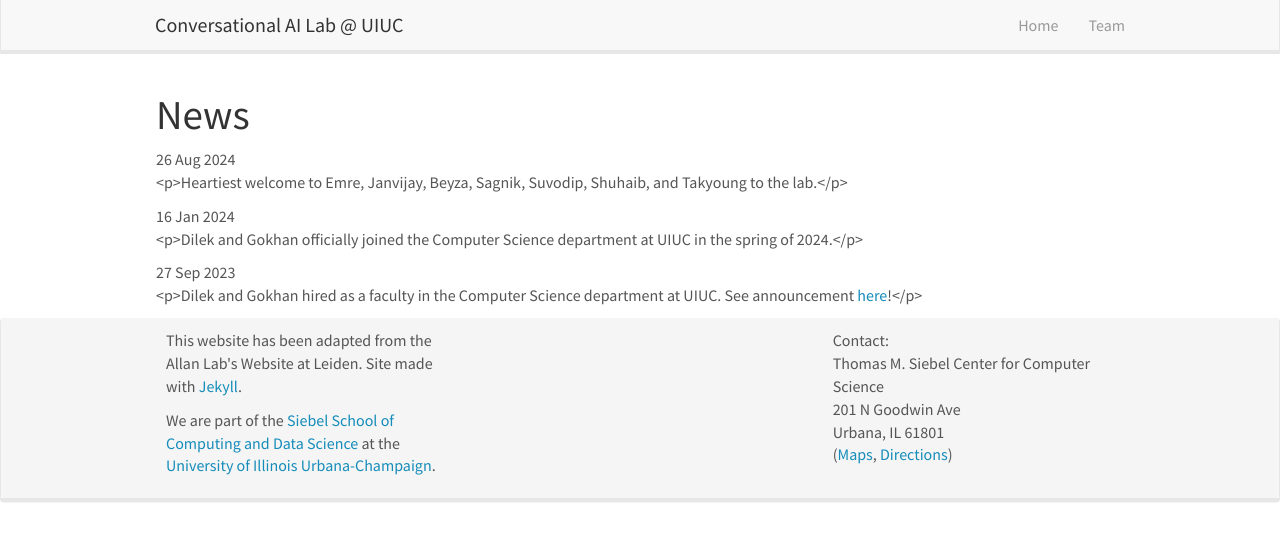
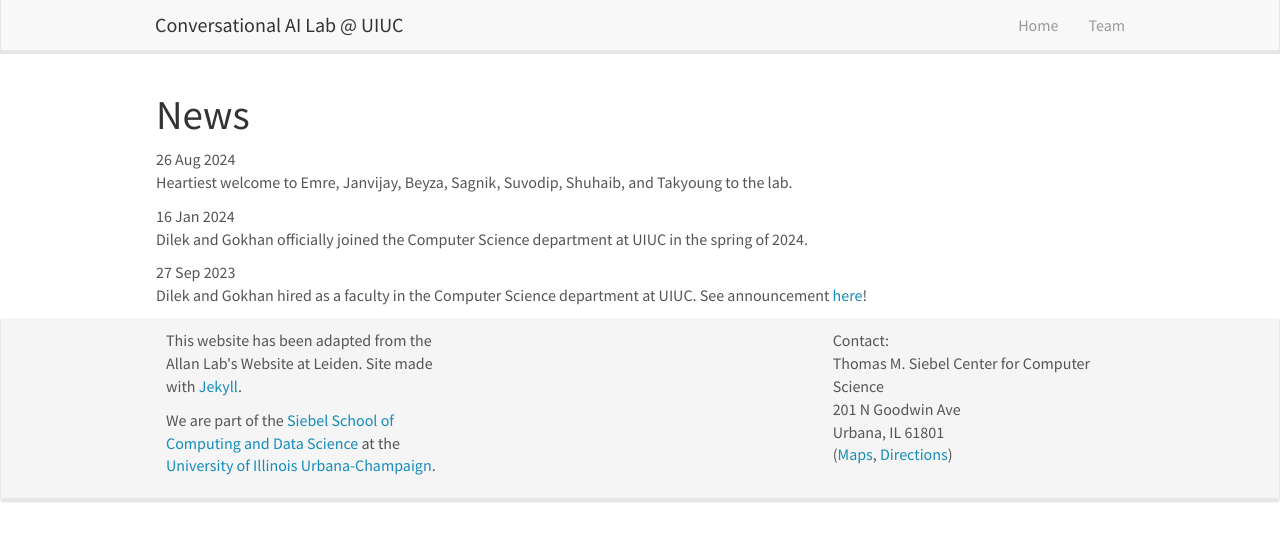
Before and after one commit to uiuc-conversational-ai-lab/uiuc-conversational-ai-lab.github.io, a Jekyll site: the page built from _pages/allnews.md, in a window 1280 px wide. Shown: the top 541 px of the page. Built offline with Jekyll 4.4.1, drawn with Linux system fonts in a browser that asks for light colours; nearby versions of some CDN libraries.

Commit message:
fixing all news

```diff
--- a/_pages/allnews.md
+++ b/_pages/allnews.md
@@ -9,5 +9,5 @@ permalink: /allnews.html
 # News
 
 {% for article in site.data.news %}
-{{ article.date }} <br> {{ article.headline | markdownify}}
+{{ article.date }} <br> {{ article.headline }}
 {% endfor %}
```
